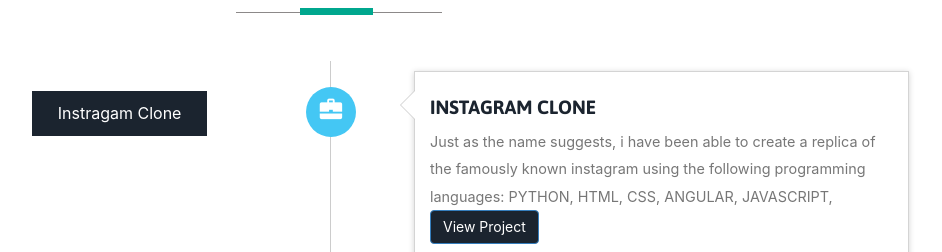
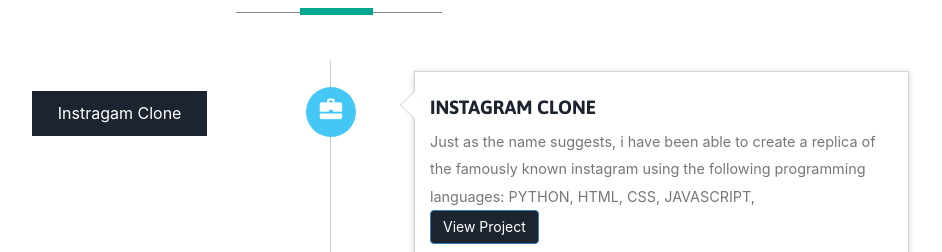
Before and after one commit to careymwarabu/Portfolio-II, a plain HTML site: page index.html in a window 1280 px wide. Shown: the part 2120-2372 px from the top of the page, without its empty margins (301-1243 px from the left). Drawn offline with nearby package versions, Linux system fonts and the light colour scheme.

Commit message:
update index.html

```diff
--- a/index.html
+++ b/index.html
@@ -454,7 +454,7 @@ RIGHT SIDEBAR TOGGLE SECTION
 											<h4 class="timeline-title">INSTAGRAM CLONE</h4>
 										</div>
 										<div class="timeline-body">
-																	  <p>Just as the name suggests, i have been able to create a replica of the famously known instagram using the following programming languages: PYTHON, HTML, CSS, ANGULAR, JAVASCRIPT, </p>
+											<p>Just as the name suggests, i have been able to create a replica of the famously known instagram using the following programming languages: PYTHON, HTML, CSS, JAVASCRIPT, </p>
 											<a href="http://insta-piktures.herokuapp.com/accounts/login/?next=/" class="btn btn-primary" role="button" data-bs-toggle="button">View Project</a>
 										</div>
 									</div>
@@ -472,9 +472,6 @@ RIGHT SIDEBAR TOGGLE SECTION
 									    </div>
 									</div>
 								</li>
-
-
-
 								<li>
 								<div class="timeline-badge danger"><i class="glyphicon glyphicon-briefcase"></i></div>
 									<div class="timeline-panel">
```
Lines whose indentation alone changed are shown as unchanged.
